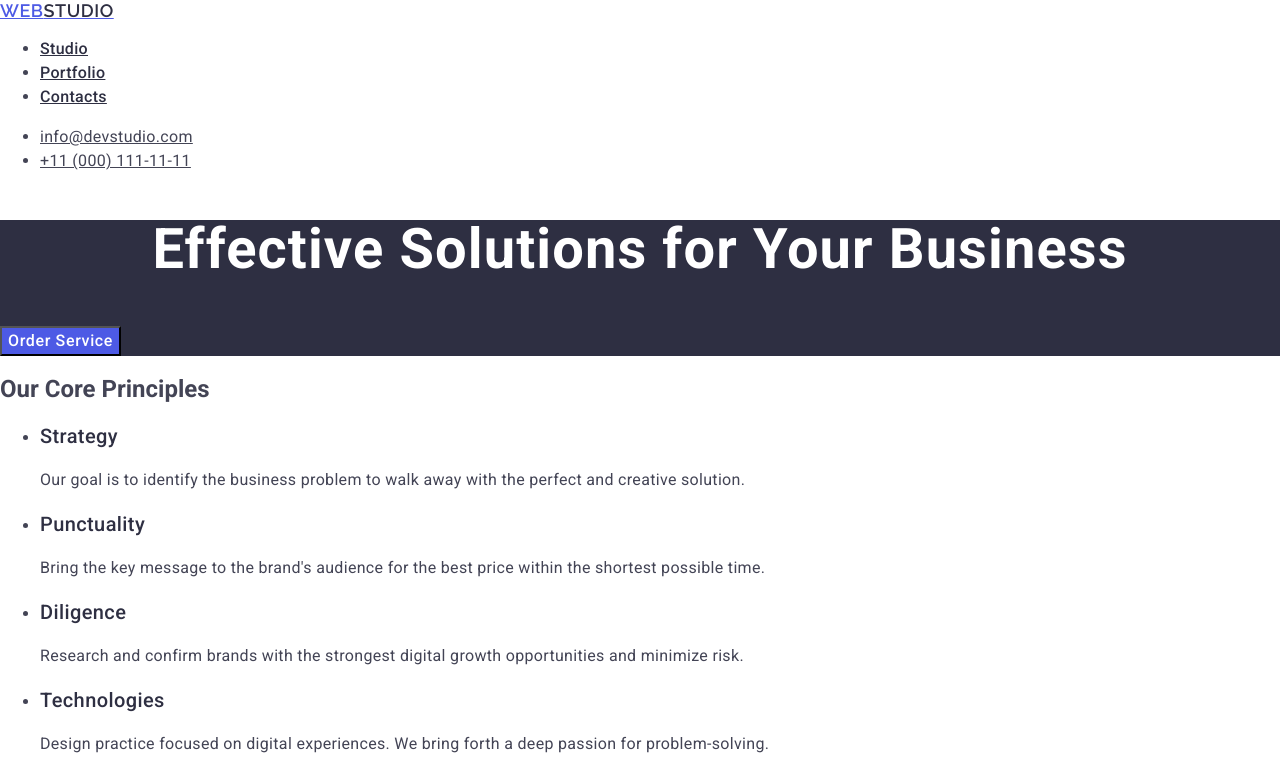
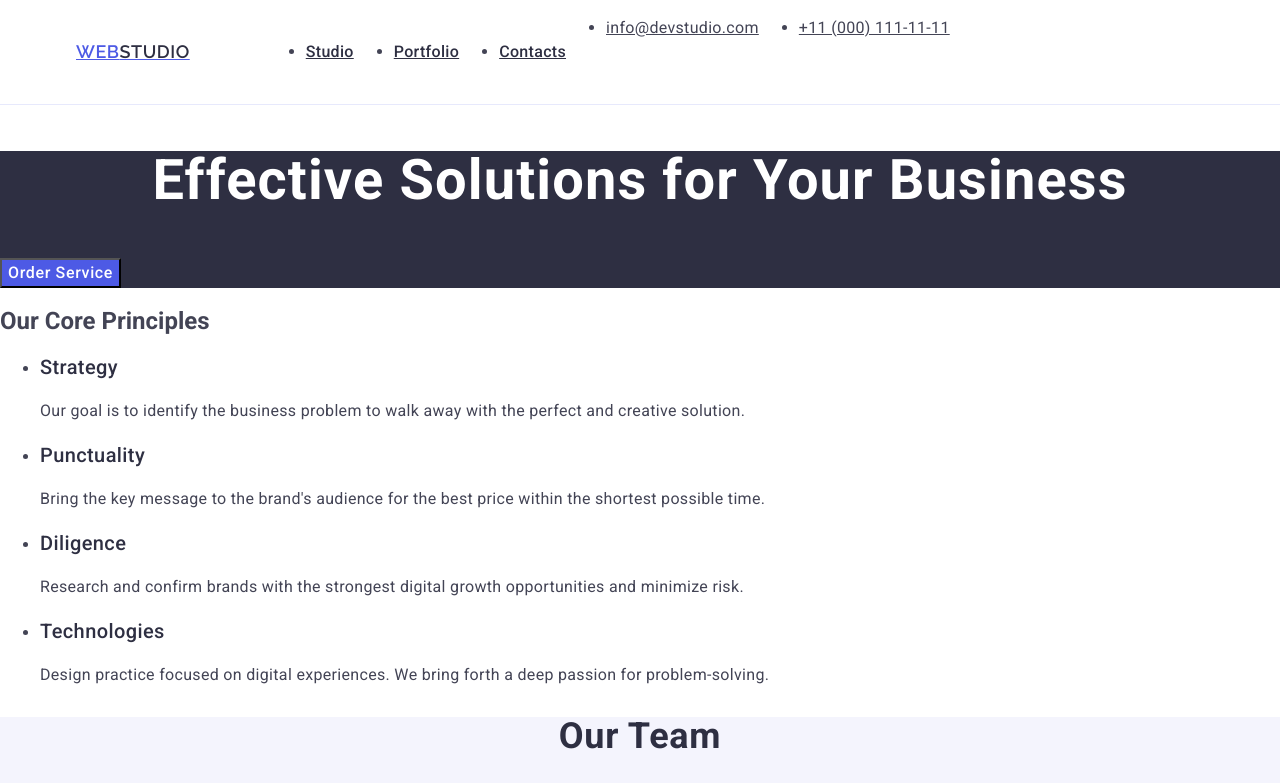
Before and after one commit to berkince14/goit-markup-hw-03, a plain HTML site: page index.html in a window 1280 px wide. Shown: the top 783 px of the page. Drawn offline with nearby package versions, Linux system fonts and the light colour scheme.

Commit message:
updated css and html

```diff
--- a/css/styles.css
+++ b/css/styles.css
@@ -11,7 +11,9 @@ body {
     line-height: 1.17;
     letter-spacing: 0.03em;
     text-transform: uppercase;
+    margin-right: 76px;
     color: #4d5ae5
+
 }
 
 .stuido_class {
@@ -158,3 +160,40 @@ body {
 .footerstuido_class {
     color: #F4F4FD;
 }
+
+img {
+    display: block;
+}
+
+.header {
+    border-bottom: 1px solid #e7e9fc;
+}
+
+.header-container {
+    display: flex
+}
+
+.container {
+    width: 1158px;
+    margin: 0 auto;
+    padding: 0 15px;
+}
+
+.headermenu-nav {
+    display: flex;
+    align-items: center;
+}
+
+.menu-ul {
+    display: flex;
+    gap: 40px;
+
+}
+.menu-list-item {
+    padding: 24px 0;
+}
+
+.address-ul {
+    display: flex;
+    gap: 40px
+}
--- a/index.html
+++ b/index.html
@@ -21,23 +21,28 @@
     />
   </head>
   <body>
-    <header>
-      <nav>
+    <header class="header">
+      <div class="container header-container">
+        <nav class="headermenu-nav">
           <!-- Logo -->
           <a href="./index.html" class="logo_class">
             Web<span class="stuido_class">Studio</span></a
           >
 
-        <ul>
-          <li>
+          <ul class="menu-ul">
+            <li class="menu-list-item">
               <a href="./index.html" class="link_class">Studio</a>
             </li>
-          <li><a href="" class="link_class">Portfolio</a></li>
-          <li><a href="" class="link_class">Contacts</a></li>
+            <li class="menu-list-item">
+              <a href="" class="link_class">Portfolio</a>
+            </li>
+            <li class="menu-list-item">
+              <a href="" class="link_class">Contacts</a>
+            </li>
           </ul>
         </nav>
         <address class="address_class">
-        <ul>
+          <ul class="address-ul">
             <li>
               <a href="mailto:info@devstudio.com" class="mailtel_class"
                 >info@devstudio.com</a
@@ -50,6 +55,7 @@
             </li>
           </ul>
         </address>
+      </div>
     </header>
     <main>
       <section class="firstsection_class">
```
Lines whose indentation alone changed are shown as unchanged.
